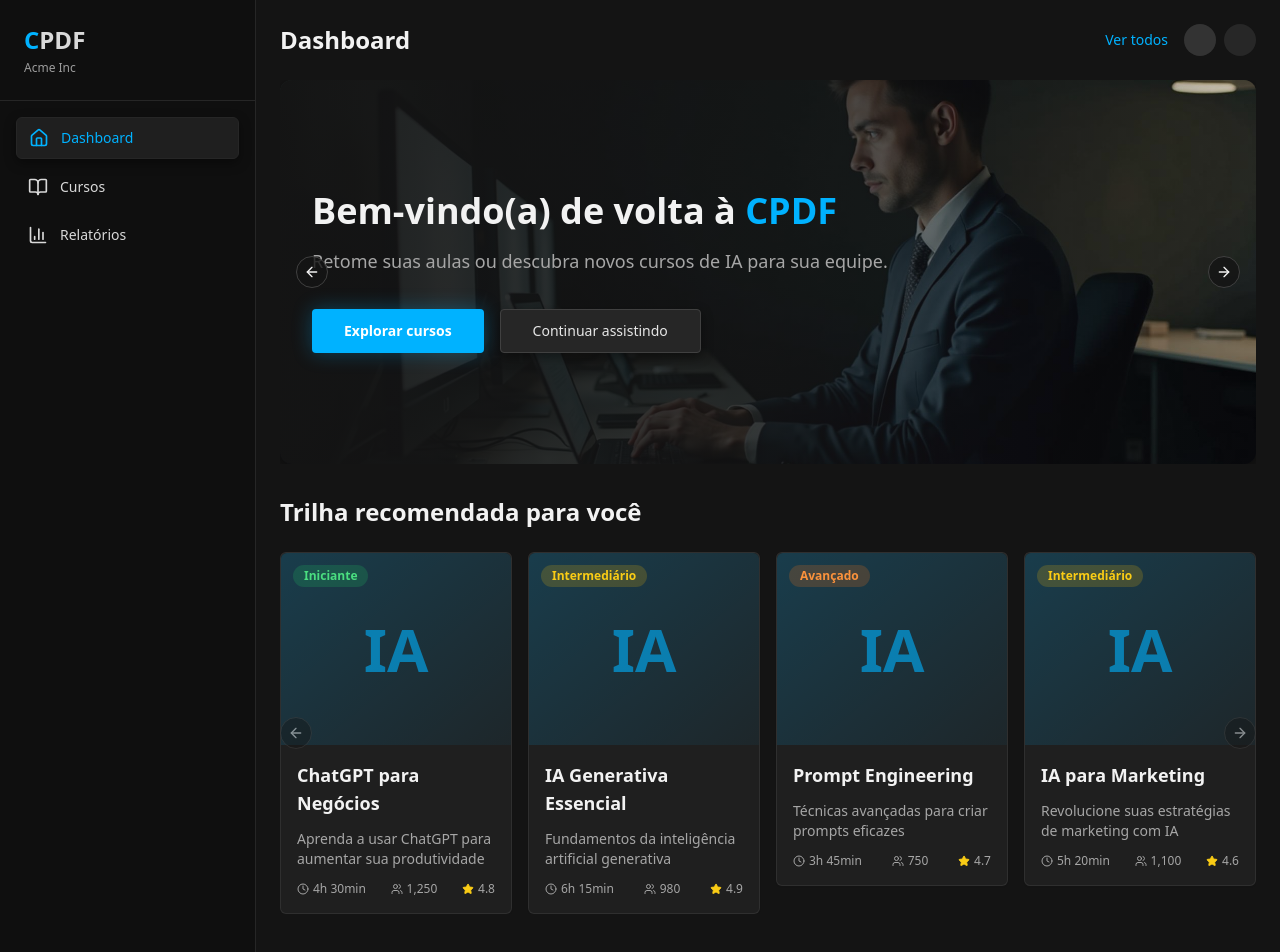
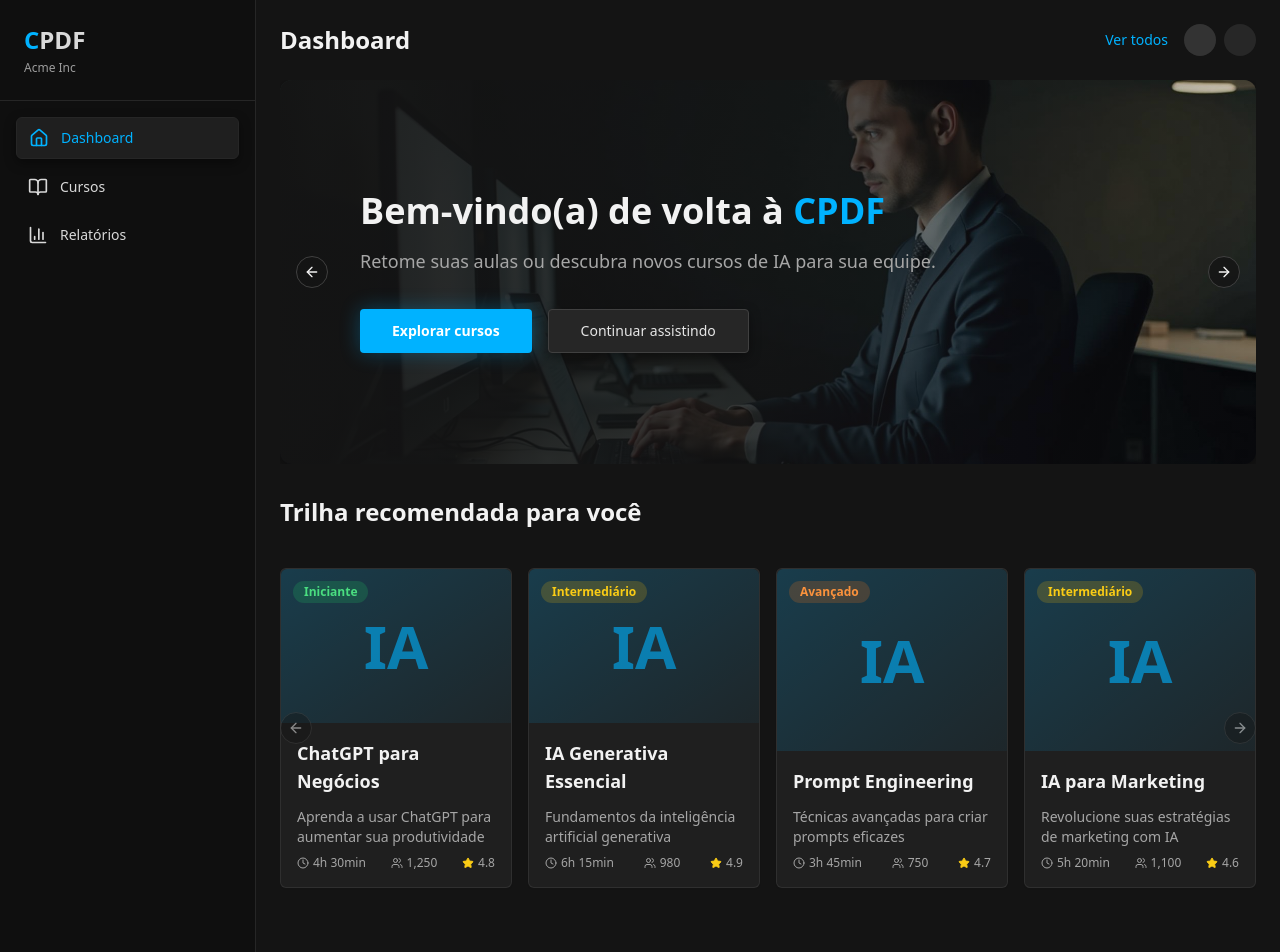
Before and after one commit to DGatoM/netflix-clone-style, a React (Vite) app: page / in a window 1280 px wide. Shown: the top 952 px of the page. Built offline with nearby package versions, Linux system fonts and the light colour scheme.

Commit message:
Fix layout issues
- Adjust hero banner text spacing to prevent overlap with arrows.
- Apply hover outline to course cards and adjust container height to prevent content clipping during hover animations.
- Normalize card heights for consistent display.

```diff
--- a/src/components/CourseGallery.tsx
+++ b/src/components/CourseGallery.tsx
@@ -123,7 +123,7 @@ const CourseCard = ({ course }: { course: any }) => {
   };
 
   return (
-    <Card className="group cursor-pointer transition-all duration-300 hover:scale-105 hover:shadow-hover border-border/50 bg-card">
+    <Card className="group cursor-pointer transition-all duration-300 hover:scale-105 hover:shadow-hover border-border/50 bg-card h-80 flex flex-col relative">
       <div className="relative overflow-hidden rounded-t-lg bg-gradient-to-br from-primary/20 to-primary/5 h-48 flex items-center justify-center">
         <div className="text-primary/60 text-6xl font-bold">
           IA
@@ -133,16 +133,18 @@ const CourseCard = ({ course }: { course: any }) => {
         </Badge>
       </div>
 
-      <CardContent className="p-4 space-y-3">
-        <h4 className="font-semibold text-lg text-foreground group-hover:text-primary transition-colors">
-          {course.title}
-        </h4>
+      <CardContent className="p-4 flex-1 flex flex-col justify-between">
+        <div className="space-y-3">
+          <h4 className="font-semibold text-lg text-foreground group-hover:text-primary transition-colors line-clamp-2">
+            {course.title}
+          </h4>
 
-        <p className="text-sm text-muted-foreground line-clamp-2">
-          {course.description}
-        </p>
+          <p className="text-sm text-muted-foreground line-clamp-2">
+            {course.description}
+          </p>
+        </div>
 
-        <div className="flex items-center justify-between text-xs text-muted-foreground">
+        <div className="flex items-center justify-between text-xs text-muted-foreground pt-2">
           <div className="flex items-center gap-1">
             <Clock className="w-3 h-3" />
             <span>{course.duration}</span>
@@ -159,6 +161,9 @@ const CourseCard = ({ course }: { course: any }) => {
           </div>
         </div>
       </CardContent>
+
+      {/* Hover Effect Border */}
+      <div className="absolute inset-0 border-2 border-transparent group-hover:border-primary/30 rounded-lg transition-all duration-300 pointer-events-none"></div>
     </Card>
   );
 };
@@ -180,7 +185,7 @@ export const CourseGallery = () => {
                 slidesToScroll: 1,
               }}
             >
-              <CarouselContent className="-ml-4">
+              <CarouselContent className="-ml-4 py-4">
                 {category.courses.map((course) => (
                   <CarouselItem key={course.id} className="pl-4 basis-full sm:basis-1/2 lg:basis-1/3 xl:basis-1/4">
                     <CourseCard course={course} />
--- a/src/components/HeroBanner.tsx
+++ b/src/components/HeroBanner.tsx
@@ -49,7 +49,7 @@ export const HeroBanner = () => {
                   <div className="absolute inset-0 bg-gradient-to-r from-background/95 via-background/80 to-background/20"></div>
 
                   {/* Content */}
-                  <div className="absolute inset-0 flex items-center p-8">
+                  <div className="absolute inset-0 flex items-center px-20 py-8">
                     <div className="max-w-2xl">
                       <h1 className="text-3xl sm:text-4xl font-bold text-foreground mb-4">
                         {slide.title}{" "}
```
